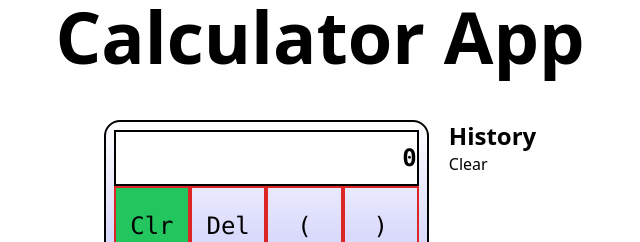
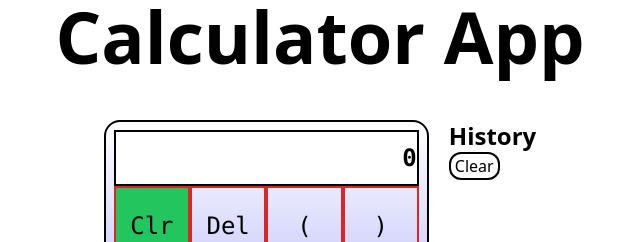
Before and after one commit to LForchini/CalculatorPT, a React (Create React App) app: page / in a window 1280 px wide. Shown: the top 242 px of the page, without its empty margins (320-960 px from the left). Built offline with nearby package versions, Linux system fonts and the light colour scheme.

Commit message:
Prettified Clear Button

```diff
--- a/src/components/History.js
+++ b/src/components/History.js
@@ -8,6 +8,7 @@ export default function History({
     <div className="ml-5">
       <h2 className="font-bold text-2xl">History</h2>
       <button
+        className="border-2 border-black p-1 rounded-xl pt-0 pb-0 hover:bg-blue-300"
         onClick={() => {
           localStorage.clear();
           setHistory([]);
```
